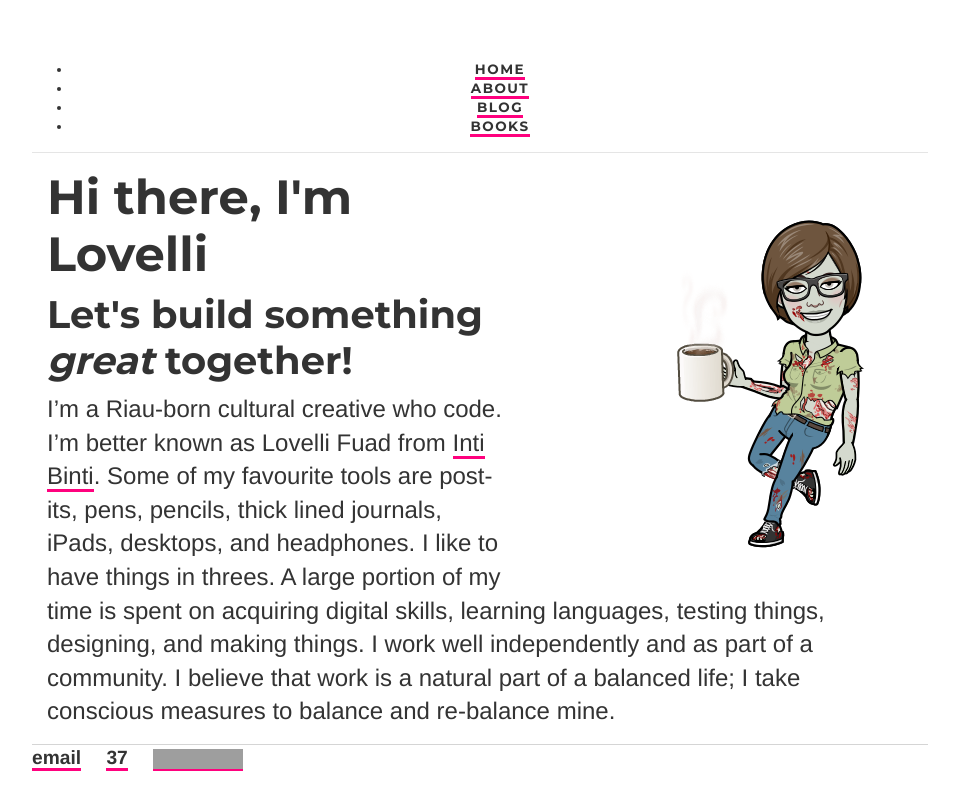
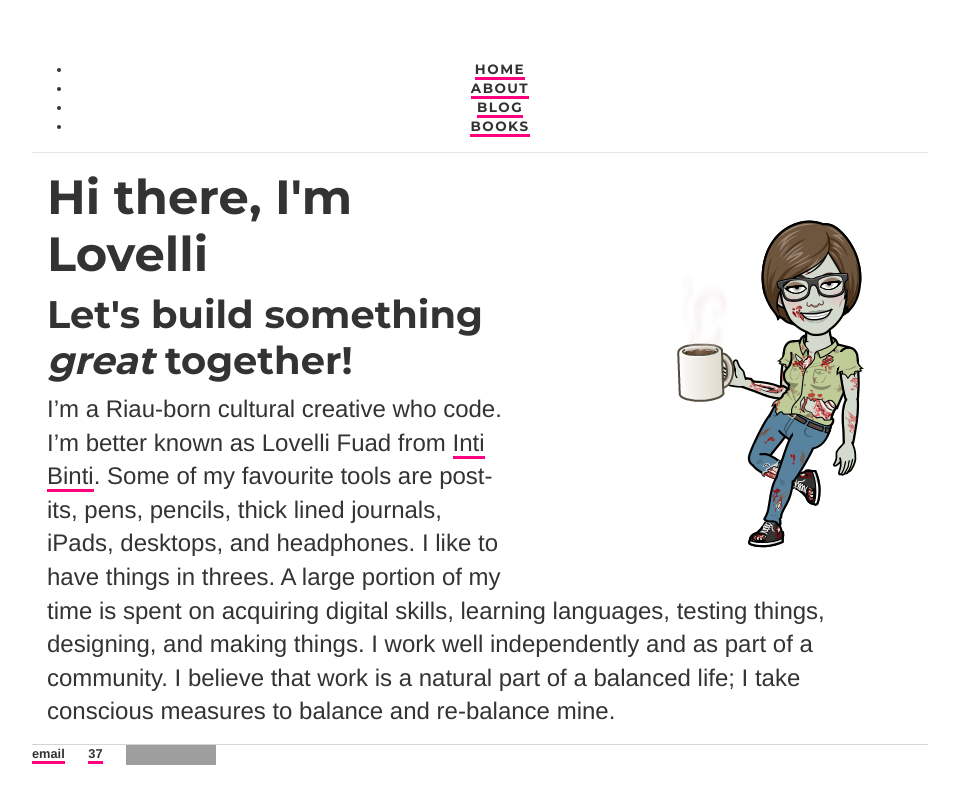
Before and after one commit to ariesti/ariesti.github.io, a Jekyll site: the page built from index.html, in a window 1280 px wide. Shown: the top 810 px of the page, without its empty margins (160-1119 px from the left). Built offline with Jekyll 4.4.1, drawn with Linux system fonts in a browser that asks for light colours; grey boxes are pictures that could not be loaded.

Commit message:
Update main.css

```diff
--- a/css/main.css
+++ b/css/main.css
@@ -21,7 +21,7 @@
 h6 { font-size: 0.9em; }
 
 ul { font-size: 1.5em; line-height: 1.4em; color: #333; }
-nav ul, footer ul { text-decoration: none; padding: 0px; list-style-type: none; font-weight: bold; }
+nav ul, footer ul { text-decoration: none; font-size: 1em; padding: 0px; list-style-type: none; font-weight: bold; }
 nav ul li, footer ul li { display: inline; margin-right: 20px; }
 
 footer { text-decoration: none; border-top: 1px solid #d5d5d5; font-size: .8em; }
```
